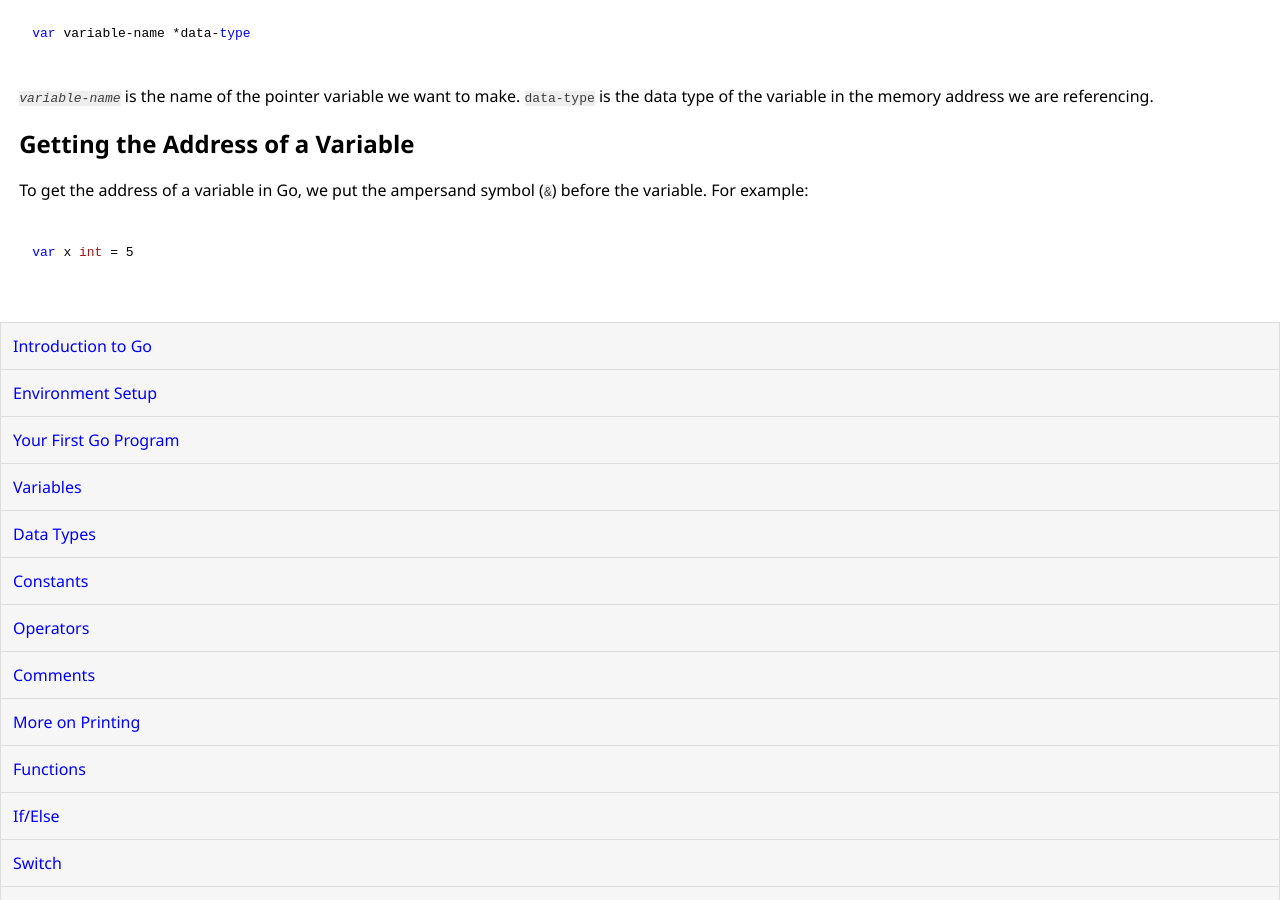
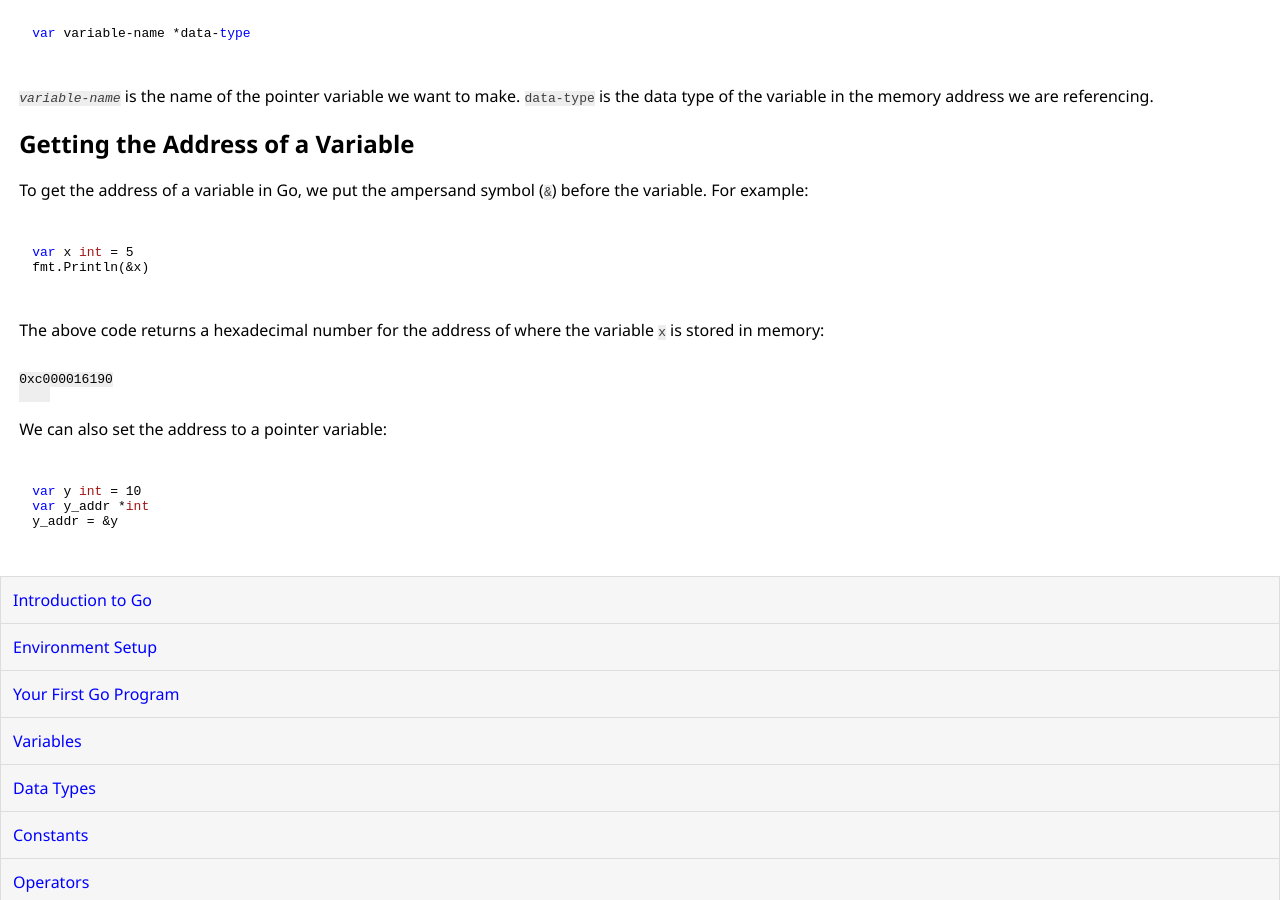
Before and after one commit to learnmonkey/learnmonkey.github.io, a Jekyll site: the page built from programming/golang/pointers.html, in a window 1280 px wide and 900 px high, scrolled down 385 px. Built offline with Jekyll 4.4.1, drawn with Linux system fonts in a browser that asks for light colours; nearby versions of some CDN libraries.

Commit message:
Add a bit

```diff
--- a/programming/golang/pointers.html
+++ b/programming/golang/pointers.html
@@ -25,6 +25,16 @@ var <i>variable-name</i> *<i>data-type</i>
     <p>To get the address of a variable in Go, we put the ampersand symbol (<code>&</code>) before the variable. For example: </p>
     <pre><code class="language-go">
 var x int = 5
-
+fmt.Println(&x)
+    </code></pre>
+    <p>The above code returns a hexadecimal number for the address of where the variable <code>x</code> is stored in memory: </p>
+    <pre><samp>
+0xc000016190
+    </samp></pre>
+    <p>We can also set the address to a pointer variable: </p>
+    <pre><code class="language-go">
+var y int = 10
+var y_addr *int
+y_addr = &y
     </code></pre>
 </section>
```
